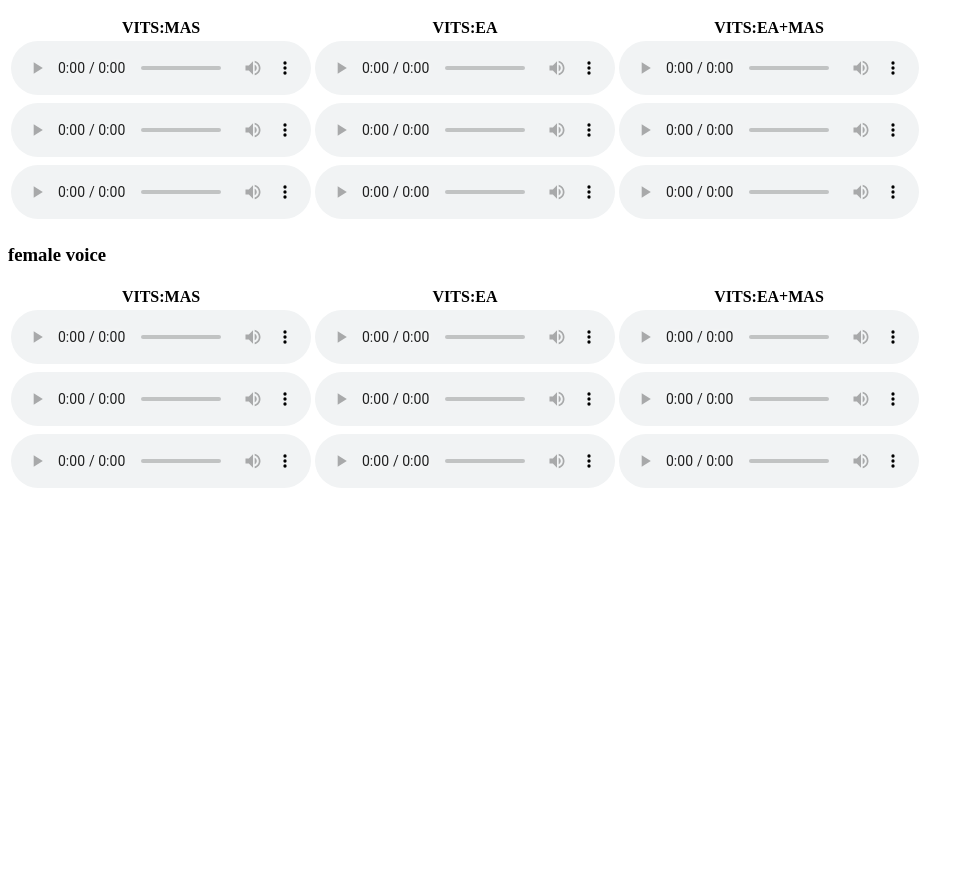
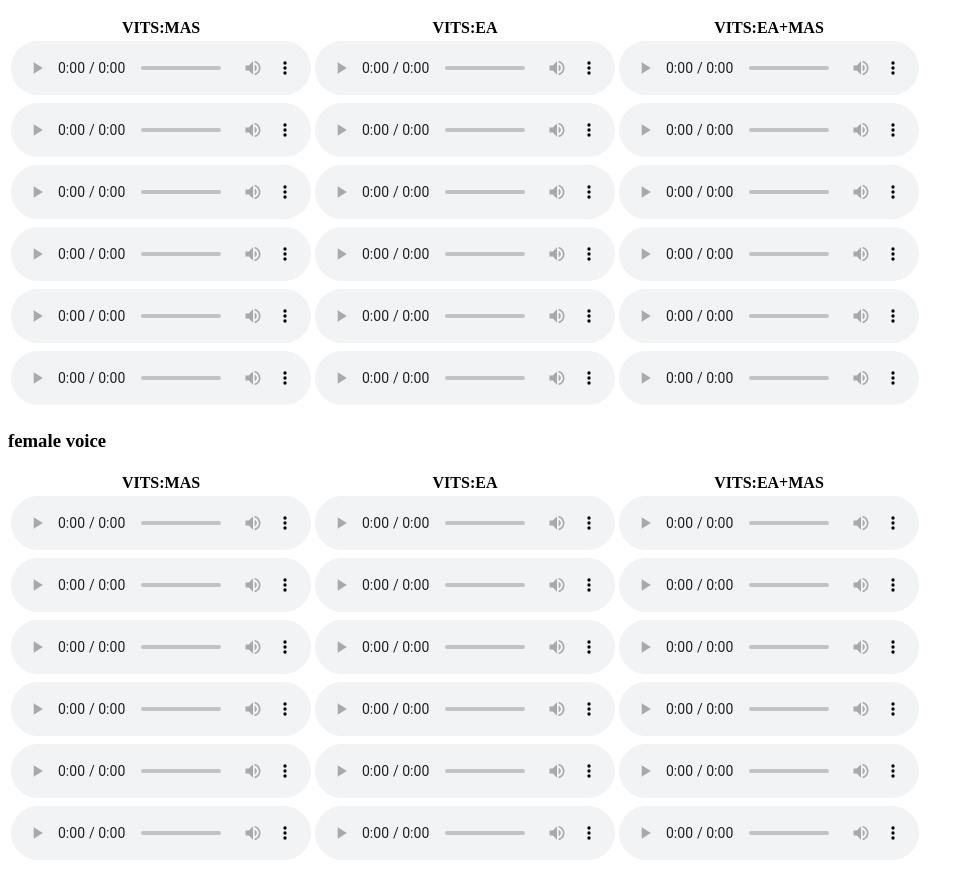
Before and after one commit to zhanzlic-ntis/TSD2024_VITS_duration, a plain HTML site: page index.html in a window 1280 px wide. Shown: the part 105-980 px from the top of the page, without its empty margins (0-974 px from the left). Before the commit the page ends 800 px from the top, so only its background shows below. Drawn offline with Linux system fonts and the light colour scheme.

Commit message:
add mode samples

```diff
--- a/index.html
+++ b/index.html
@@ -27,6 +27,21 @@
   <td><audio controls><source src="https://zhanzlic-ntis.github.io/audio/AndJa.dur_02.wav" type="audio/wav">Your browser does not support the audio element.</audio></td>
   <td><audio controls><source src="https://zhanzlic-ntis.github.io/audio/AndJa.dur.base_02.wav" type="audio/wav">Your browser does not support the audio element.</audio></td>
 </tr>
+<tr>
+  <td><audio controls><source src="https://zhanzlic-ntis.github.io/audio/AndJa.base_07.wav" type="audio/wav">Your browser does not support the audio element.</audio></td>
+  <td><audio controls><source src="https://zhanzlic-ntis.github.io/audio/AndJa.dur_07.wav" type="audio/wav">Your browser does not support the audio element.</audio></td>
+  <td><audio controls><source src="https://zhanzlic-ntis.github.io/audio/AndJa.dur.base_07.wav" type="audio/wav">Your browser does not support the audio element.</audio></td>
+</tr>
+<tr>
+  <td><audio controls><source src="https://zhanzlic-ntis.github.io/audio/AndJa.base_12.wav" type="audio/wav">Your browser does not support the audio element.</audio></td>
+  <td><audio controls><source src="https://zhanzlic-ntis.github.io/audio/AndJa.dur_12.wav" type="audio/wav">Your browser does not support the audio element.</audio></td>
+  <td><audio controls><source src="https://zhanzlic-ntis.github.io/audio/AndJa.dur.base_12.wav" type="audio/wav">Your browser does not support the audio element.</audio></td>
+</tr>
+<tr>
+  <td><audio controls><source src="https://zhanzlic-ntis.github.io/audio/AndJa.base_14.wav" type="audio/wav">Your browser does not support the audio element.</audio></td>
+  <td><audio controls><source src="https://zhanzlic-ntis.github.io/audio/AndJa.dur_14.wav" type="audio/wav">Your browser does not support the audio element.</audio></td>
+  <td><audio controls><source src="https://zhanzlic-ntis.github.io/audio/AndJa.dur.base_14.wav" type="audio/wav">Your browser does not support the audio element.</audio></td>
+</tr>
 </table>
 
 <h3>female voice</h3>
@@ -52,6 +67,21 @@
   <td><audio controls><source src="https://zhanzlic-ntis.github.io/audio/KleIl.dur_02.wav" type="audio/wav">Your browser does not support the audio element.</audio></td>
   <td><audio controls><source src="https://zhanzlic-ntis.github.io/audio/KleIl.dur.base_02.wav" type="audio/wav">Your browser does not support the audio element.</audio></td>
 </tr>
+<tr>
+  <td><audio controls><source src="https://zhanzlic-ntis.github.io/audio/KleIl.base_07.wav" type="audio/wav">Your browser does not support the audio element.</audio></td>
+  <td><audio controls><source src="https://zhanzlic-ntis.github.io/audio/KleIl.dur_07.wav" type="audio/wav">Your browser does not support the audio element.</audio></td>
+  <td><audio controls><source src="https://zhanzlic-ntis.github.io/audio/KleIl.dur.base_07.wav" type="audio/wav">Your browser does not support the audio element.</audio></td>
+</tr>
+<tr>
+  <td><audio controls><source src="https://zhanzlic-ntis.github.io/audio/KleIl.base_12.wav" type="audio/wav">Your browser does not support the audio element.</audio></td>
+  <td><audio controls><source src="https://zhanzlic-ntis.github.io/audio/KleIl.dur_12.wav" type="audio/wav">Your browser does not support the audio element.</audio></td>
+  <td><audio controls><source src="https://zhanzlic-ntis.github.io/audio/KleIl.dur.base_12.wav" type="audio/wav">Your browser does not support the audio element.</audio></td>
+</tr>
+<tr>
+  <td><audio controls><source src="https://zhanzlic-ntis.github.io/audio/KleIl.base_14.wav" type="audio/wav">Your browser does not support the audio element.</audio></td>
+  <td><audio controls><source src="https://zhanzlic-ntis.github.io/audio/KleIl.dur_14.wav" type="audio/wav">Your browser does not support the audio element.</audio></td>
+  <td><audio controls><source src="https://zhanzlic-ntis.github.io/audio/KleIl.dur.base_14.wav" type="audio/wav">Your browser does not support the audio element.</audio></td>
+</tr>
 </table>
 
 </body>
```
